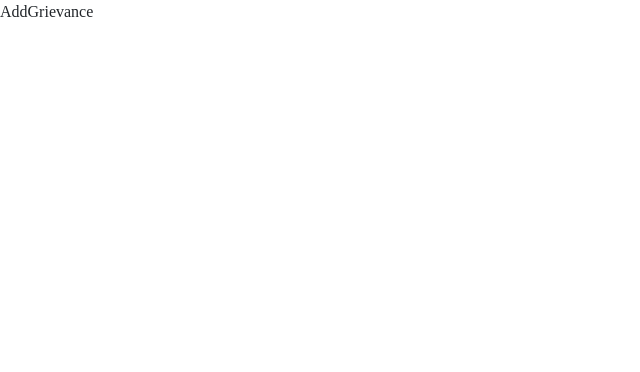
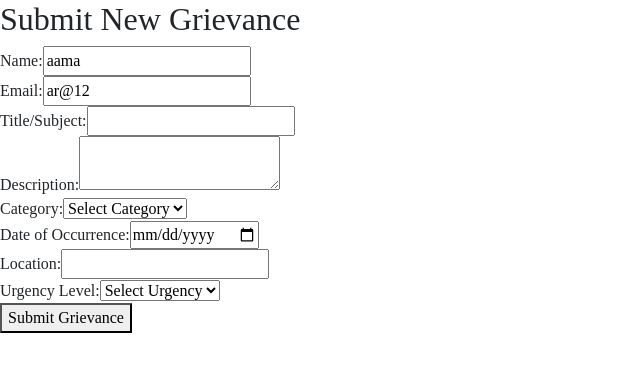
Before and after one commit to arunar1/grievance-management-system, a React (Create React App) app: page /user_home/add_grievance in a window 1280 px wide. Shown: the top 372 px of the page, without its empty margins (0-640 px from the left). Built offline with nearby package versions, Linux system fonts and the light colour scheme.

Commit message:
add : submit grievance page

```diff
--- a/src/components/Pages/Dashboard/Users/AddGrievance.js
+++ b/src/components/Pages/Dashboard/Users/AddGrievance.js
@@ -1,7 +1,105 @@
-import React from 'react'
+import React, { useState } from "react";
 
 export default function AddGrievance() {
+  const [title, setTitle] = useState("");
+  const [description, setDescription] = useState("");
+  const [category, setCategory] = useState("");
+  const [date, setDate] = useState("");
+  const [location, setLocation] = useState("");
+  const [urgency, setUrgency] = useState("");
+
+  const categories = ["Category 1", "Category 2", "Category 3"];
+
+  const handleSubmit = (event) => {
+    event.preventDefault();
+    console.log({
+      name: "aama",
+      email: "ar@12",
+      title,
+      description,
+      category,
+      date,
+      location,
+      urgency,
+    });
+  };
+
   return (
-    <div>AddGrievance</div>
-  )
+    <div className="grievance-form">
+      <h2>Submit New Grievance</h2>
+      <form onSubmit={handleSubmit}>
+        <div>
+          <label>Name:</label>
+          <input type="text" value="aama" readOnly />
+        </div>
+        <div>
+          <label>Email:</label>
+          <input type="email" value="ar@12" readOnly />
+        </div>
+        <div>
+          <label>Title/Subject:</label>
+          <input
+            type="text"
+            value={title}
+            onChange={(e) => setTitle(e.target.value)}
+            required
+          />
+        </div>
+        <div>
+          <label>Description:</label>
+          <textarea
+            value={description}
+            onChange={(e) => setDescription(e.target.value)}
+            required
+          />
+        </div>
+        <div>
+          <label>Category:</label>
+          <select
+            value={category}
+            onChange={(e) => setCategory(e.target.value)}
+            required
+          >
+            <option value="">Select Category</option>
+            {categories.map((cat, index) => (
+              <option key={index} value={cat}>
+                {cat}
+              </option>
+            ))}
+          </select>
+        </div>
+        <div>
+          <label>Date of Occurrence:</label>
+          <input
+            type="date"
+            value={date}
+            onChange={(e) => setDate(e.target.value)}
+            required
+          />
+        </div>
+        <div>
+          <label>Location:</label>
+          <input
+            type="text"
+            value={location}
+            onChange={(e) => setLocation(e.target.value)}
+          />
+        </div>
+        <div>
+          <label>Urgency Level:</label>
+          <select
+            value={urgency}
+            onChange={(e) => setUrgency(e.target.value)}
+            required
+          >
+            <option value="">Select Urgency</option>
+            <option value="low">Low</option>
+            <option value="medium">Medium</option>
+            <option value="high">High</option>
+          </select>
+        </div>
+        <button type="submit">Submit Grievance</button>
+      </form>
+    </div>
+  );
 }
```
